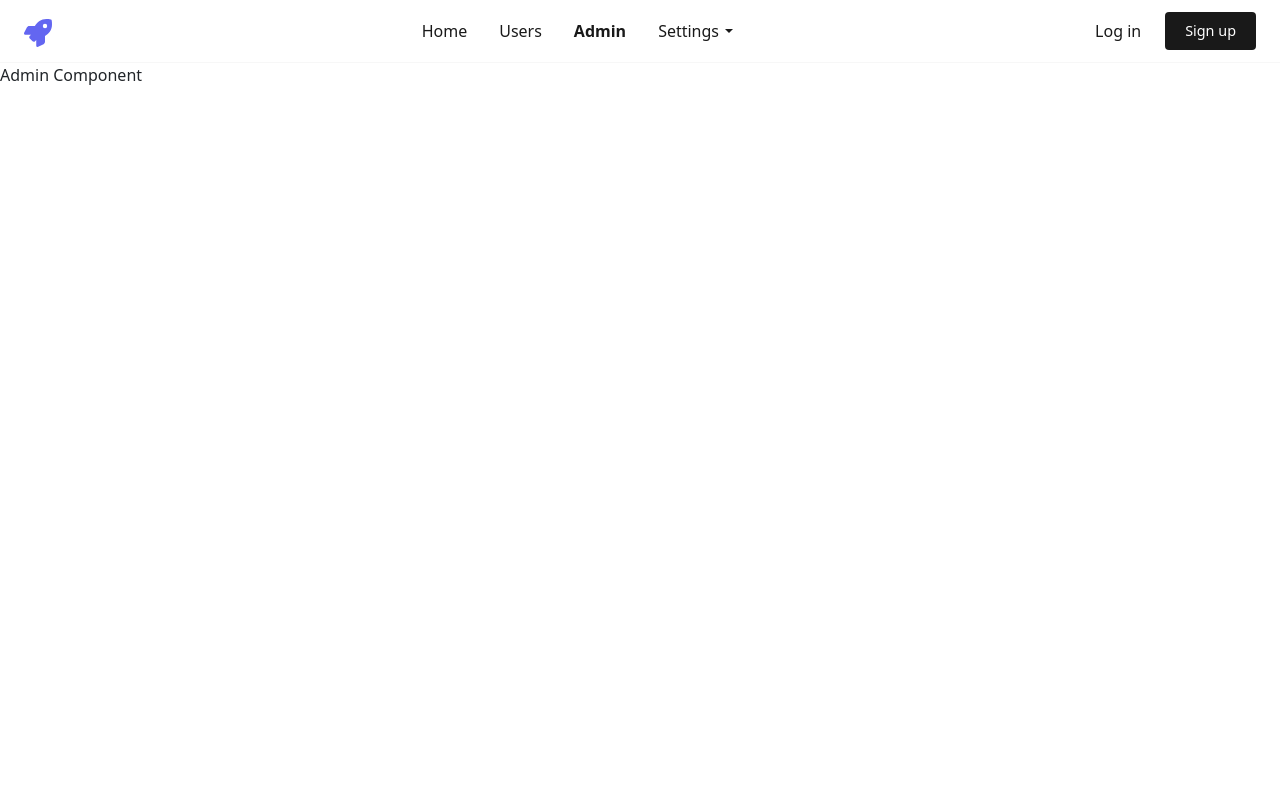
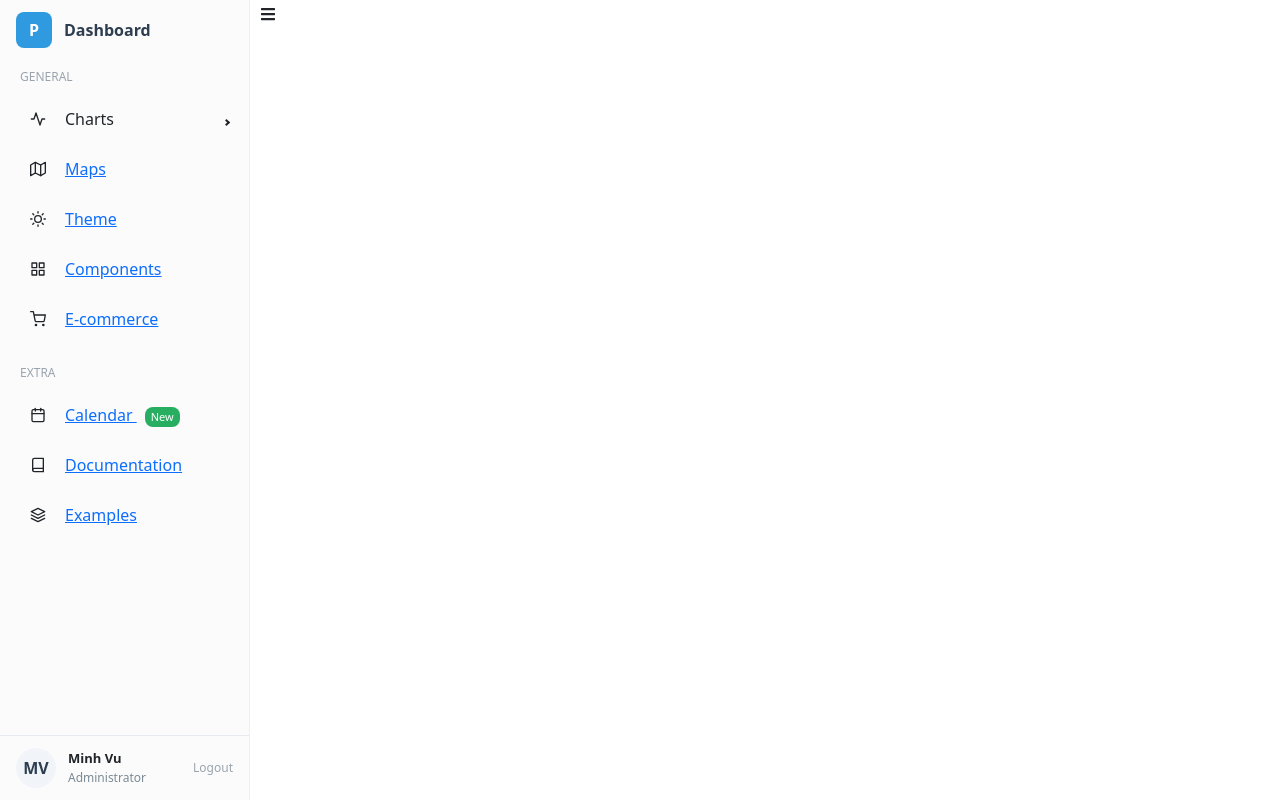
Before and after one commit to Minh3132004/ReactJS_Tutorial, a React (Vite) app in the folder my-app/: page /admin in a window 1280 px wide. Built offline with nearby package versions, Linux system fonts and the light colour scheme.

Commit message:
SideBar Admin

```diff
--- a/my-app/package.json
+++ b/my-app/package.json
@@ -15,6 +15,7 @@
     "react-bootstrap": "^2.10.10",
     "react-dom": "^19.2.0",
     "react-icons": "^5.5.0",
+    "react-pro-sidebar": "^1.1.0",
     "react-router-dom": "^7.12.0",
     "sass": "^1.97.2"
   },
--- a/my-app/src/components/Admin/Admin.jsx
+++ b/my-app/src/components/Admin/Admin.jsx
@@ -1,6 +1,19 @@
+import SideBar from './SideBar';
+import './Admin.scss';
+import { FaBars } from 'react-icons/fa';
+import { useState } from 'react';
+
 function Admin() {
+    const [isCollapsed, setIsCollapsed] = useState(false);
     return (
-        <div>Admin Component</div>
+        <div className="admin-container">
+            <div className={`admin-sidebar ${isCollapsed ? 'collapsed' : ''}`}>
+                <SideBar isCollapsed={isCollapsed} />
+            </div>
+            <div className="admin-content">
+                <FaBars onClick={() => setIsCollapsed(!isCollapsed)} />
+            </div>
+        </div>
     );
 }
 
--- /dev/null
+++ b/my-app/src/components/Admin/Admin.scss
@@ -0,0 +1,15 @@
+.admin-container{
+    display: flex;
+}
+
+.admin-sidebar{
+    /* reserve space for the fixed sidebar */
+    width: 260px;
+    flex: 0 0 260px;
+    transition: all 0.3s ease;
+
+    &.collapsed {
+        width: 80px;
+        flex: 0 0 80px;
+    }
+}
--- /dev/null
+++ b/my-app/src/components/Admin/SideBar.jsx
@@ -0,0 +1,60 @@
+import { Sidebar, Menu, MenuItem, SubMenu } from 'react-pro-sidebar';
+import { Link } from 'react-router-dom';
+import { FiPieChart, FiBarChart2, FiActivity, FiMap, FiSun, FiGrid, FiShoppingCart, FiCalendar, FiBook, FiLayers } from 'react-icons/fi';
+
+
+function SideBar(props) {
+    const { isCollapsed } = props;
+    return (
+        <div style={{ height: '100vh' }}>
+            <Sidebar
+                collapsed={isCollapsed}
+                style={{ height: '100vh', position: 'fixed', top: 0, left: 0 }}
+            >
+                <div style={{ display: 'flex', flexDirection: 'column', height: '100%' }}>
+                    {/* Logo & Dashboard */}
+                    <div style={{ display: 'flex', alignItems: 'center', gap: 12, padding: '12px 16px', justifyContent: isCollapsed ? 'center' : 'flex-start' }}>
+                        <div style={{ width: 36, height: 36, borderRadius: 8, backgroundColor: '#2f9ae0', color: '#fff', display: 'flex', alignItems: 'center', justifyContent: 'center', fontWeight: 700 }}>P</div>
+                        {!isCollapsed && (
+                            <div style={{ fontSize: 16, fontWeight: 700, color: '#2c3e50' }}>Dashboard</div>
+                        )}
+                    </div>
+
+                    <Menu style={{ flex: 1, overflowY: 'auto' }}>
+                        <div style={{ padding: isCollapsed ? '8px 8px' : '8px 20px', color: '#9aa4ae', fontSize: 12, textTransform: 'uppercase', textAlign: isCollapsed ? 'center' : 'left' }}>General</div>
+                        <SubMenu label={isCollapsed ? '' : 'Charts'} icon={<FiActivity />}>
+                            <MenuItem icon={<FiPieChart />}><Link to="/charts/pie">Pie charts</Link></MenuItem>
+                            <MenuItem icon={<FiActivity />}><Link to="/charts/line">Line charts</Link></MenuItem>
+                            <MenuItem icon={<FiBarChart2 />}><Link to="/charts/bar">Bar charts</Link></MenuItem>
+                        </SubMenu>
+                        <MenuItem icon={<FiMap />}><Link to="/maps">Maps</Link></MenuItem>
+                        <MenuItem icon={<FiSun />}><Link to="/theme">Theme</Link></MenuItem>
+                        <MenuItem icon={<FiGrid />}><Link to="/components">Components</Link></MenuItem>
+                        <MenuItem icon={<FiShoppingCart />}><Link to="/ecommerce">E-commerce</Link></MenuItem>
+
+                        <div style={{ padding: isCollapsed ? '8px 8px' : '8px 20px', marginTop: 12, color: '#9aa4ae', fontSize: 12, textTransform: 'uppercase', textAlign: isCollapsed ? 'center' : 'left' }}>Extra</div>
+                        <MenuItem icon={<FiCalendar />}><Link to="/calendar">Calendar <span style={{ marginLeft: 8, background: '#27ae60', color: '#fff', borderRadius: 8, padding: '2px 6px', fontSize: 11, display: isCollapsed ? 'none' : 'inline-block' }}>New</span></Link></MenuItem>
+                        <MenuItem icon={<FiBook />}><Link to="/documentation">Documentation</Link></MenuItem>
+                        <MenuItem icon={<FiLayers />}><Link to="/examples">Examples</Link></MenuItem>
+                    </Menu>
+
+                    {/* User Info */}
+                    <div style={{ padding: '12px 16px', borderTop: '1px solid #e6e9ed', display: 'flex', alignItems: 'center', gap: 12, justifyContent: isCollapsed ? 'center' : 'flex-start' }}>
+                        <div style={{ width: 40, height: 40, borderRadius: 999, backgroundColor: '#f1f5f9', display: 'flex', alignItems: 'center', justifyContent: 'center', color: '#2c3e50', fontWeight: 700 }}>MV</div>
+                        {!isCollapsed && (
+                            <>
+                                <div style={{ flex: 1 }}>
+                                    <div style={{ fontSize: 13, fontWeight: 700 }}>Minh Vu</div>
+                                    <div style={{ fontSize: 12, color: '#7b8a92' }}>Administrator</div>
+                                </div>
+                                <div style={{ fontSize: 12, color: '#9aa4ae' }}>Logout</div>
+                            </>
+                        )}
+                    </div>
+                </div>
+            </Sidebar>
+        </div>
+    );
+}
+
+export default SideBar;
--- a/my-app/src/main.jsx
+++ b/my-app/src/main.jsx
@@ -13,8 +13,9 @@ createRoot(document.getElementById('root')).render(
       <Route path="/" element={<App />} >
         <Route index element={<HomePage />} />
         <Route path="/users" element={<User />} />
-        <Route path="/admin" element={<Admin />} />
       </Route>
+      <Route path="/admin" element={<Admin />} />
+
     </Routes>
   </BrowserRouter >
 )
```
Also changed, not shown: 1 other file (tests, documents, lock files or other folders).
